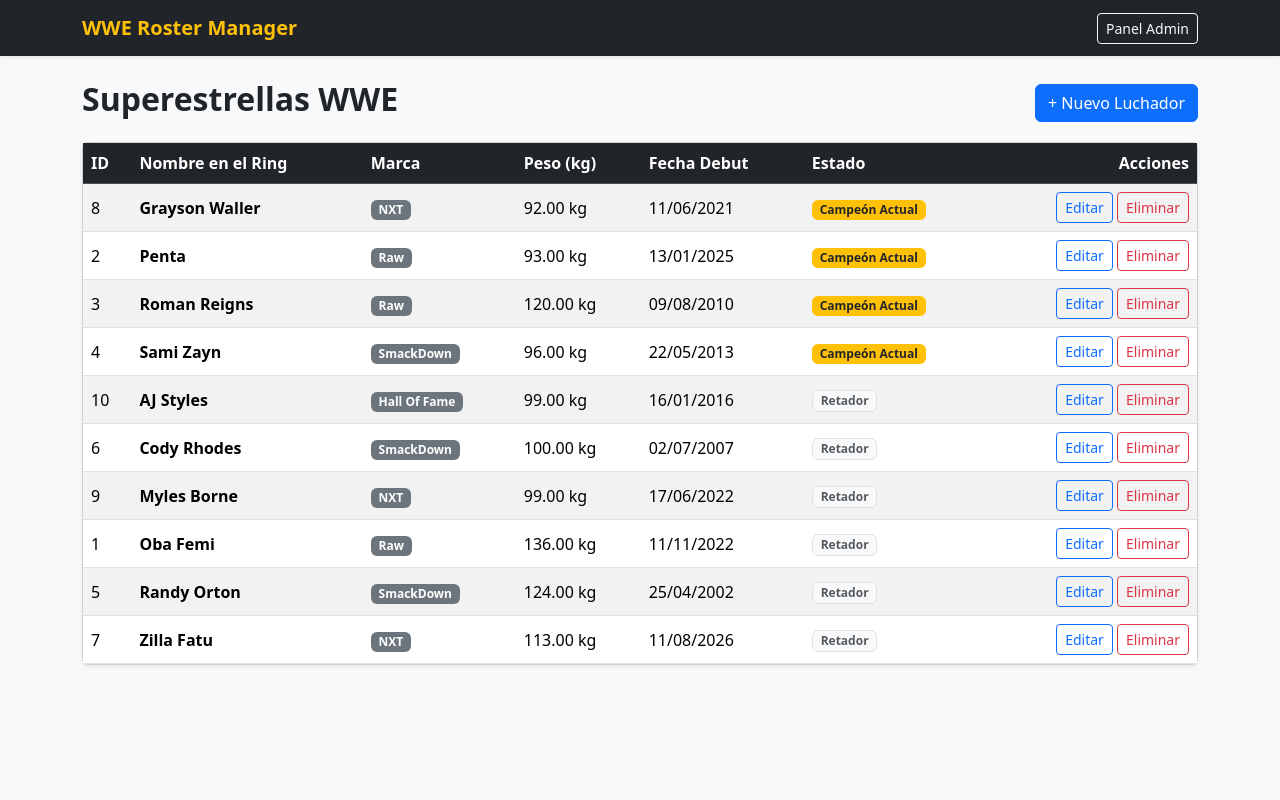
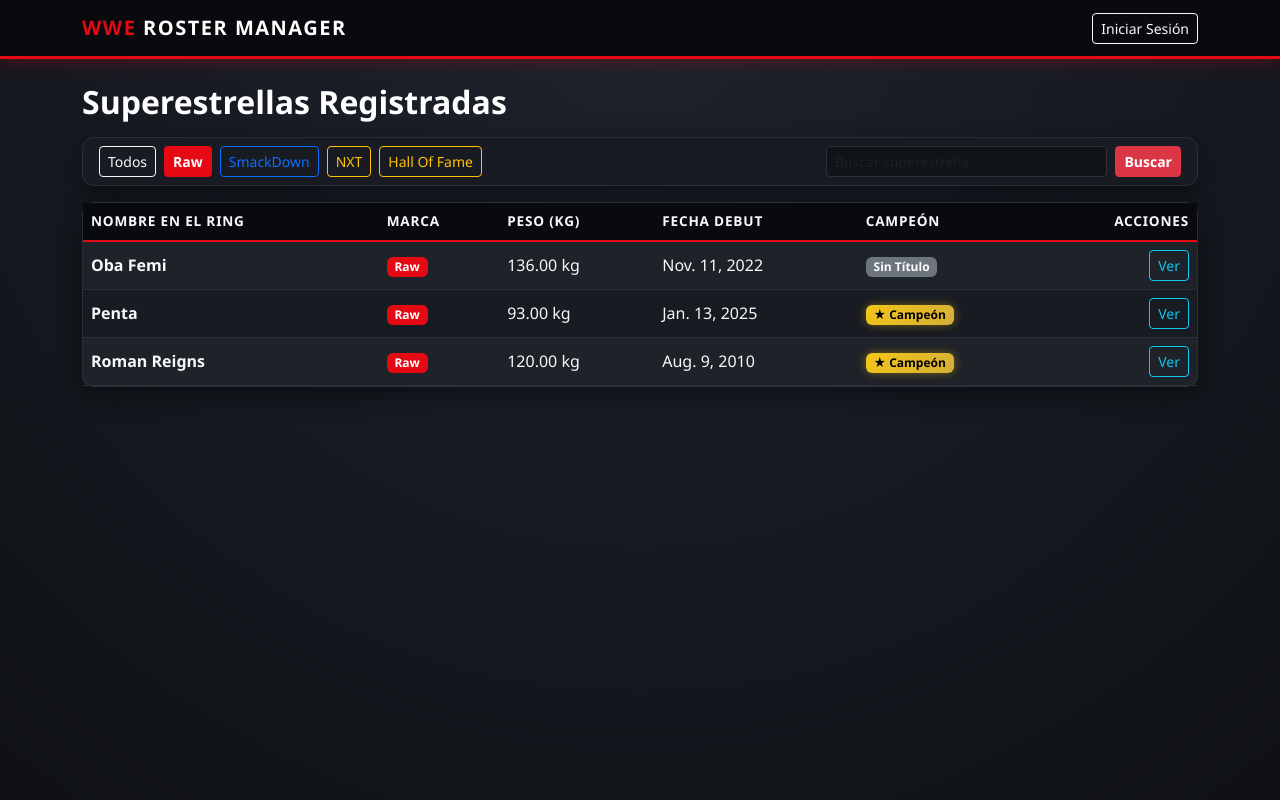
Before and after one commit to genoz999/eva3, a Django app: page /?marca=Raw in a window 1280 px wide. Run offline with Django 5.2, Linux system fonts and the light colour scheme; data comes from the database, SQL or seed files in the repository.

Commit message:
Agrega filtros por marca y buscador en el roster

```diff
--- a/bd_wwe/settings.py
+++ b/bd_wwe/settings.py
@@ -133,3 +133,7 @@ MAILERS = {
 
 from django.db.backends.base.base import BaseDatabaseWrapper
 BaseDatabaseWrapper.check_database_version_supported = lambda self: None
+
+LOGIN_URL = 'login'
+LOGIN_REDIRECT_URL = 'luchador_list'
+LOGOUT_REDIRECT_URL = 'luchador_list'
--- a/bd_wwe/urls.py
+++ b/bd_wwe/urls.py
@@ -3,5 +3,6 @@ from django.urls import path, include
 
 urlpatterns = [
     path('admin/', admin.site.urls),
+    path('accounts/', include('django.contrib.auth.urls')),
     path('', include('luchadores.urls')),
 ]
--- a/luchadores/admin.py
+++ b/luchadores/admin.py
@@ -3,10 +3,12 @@ from .models import Marca, Luchador
 
 @admin.register(Marca)
 class MarcaAdmin(admin.ModelAdmin):
-    list_display = ('id', 'nombre')
+    list_display = ('id', 'nombre', 'descripcion')
+    list_filter = ('nombre',)
+    search_fields = ('nombre', 'descripcion')
 
 @admin.register(Luchador)
 class LuchadorAdmin(admin.ModelAdmin):
     list_display = ('id', 'nombre_ring', 'marca', 'peso_kg', 'fecha_debut', 'es_campeon')
-    list_filter = ('es_campeon', 'marca')
+    list_filter = ('marca', 'es_campeon')
     search_fields = ('nombre_ring',)
--- a/luchadores/models.py
+++ b/luchadores/models.py
@@ -1,6 +1,5 @@
 from django.db import models
 
-# Create your models here.
 class Marca(models.Model):
     nombre = models.CharField(max_length=50, unique=True, verbose_name="Nombre de la marca")
     descripcion = models.TextField(blank=True, null=True, verbose_name="Descripcion")
--- /dev/null
+++ b/luchadores/static/css/estilos.css
@@ -0,0 +1,120 @@
+:root {
+    --wwe-dark: #0f1115;
+    --wwe-card: #181b22;
+    --wwe-red: #e50914;
+    --wwe-gold: #f5c518;
+    --wwe-border: #2a2f3a;
+}
+
+body {
+    background: radial-gradient(circle at top, #1d222d 0%, var(--wwe-dark) 100%);
+    color: #e9ecef;
+    min-height: 100vh;
+    font-family: 'Segoe UI', system-ui, -apple-system, sans-serif;
+}
+
+.navbar-wwe {
+    background-color: #090a0d !important;
+    border-bottom: 3px solid var(--wwe-red);
+    box-shadow: 0 4px 15px rgba(229, 9, 20, 0.25);
+}
+
+.navbar-brand {
+    letter-spacing: 1.5px;
+}
+
+.brand-accent {
+    color: var(--wwe-red);
+}
+
+.card-wwe {
+    background-color: var(--wwe-card);
+    border: 1px solid var(--wwe-border);
+    border-radius: 12px;
+    box-shadow: 0 8px 24px rgba(0, 0, 0, 0.45);
+    color: #e9ecef;
+}
+
+.table-wwe {
+    color: #f8f9fa !important;
+    --bs-table-color: #f8f9fa;
+    --bs-table-bg: transparent;
+    --bs-table-striped-color: #f8f9fa;
+    --bs-table-striped-bg: rgba(255, 255, 255, 0.03);
+    --bs-table-hover-color: #ffffff;
+    --bs-table-hover-bg: rgba(229, 9, 20, 0.15);
+    border-color: var(--wwe-border);
+}
+
+.table-wwe th,
+.table-wwe td {
+    color: #f8f9fa !important;
+}
+
+.table-wwe thead {
+    background-color: #090a0d;
+    border-bottom: 2px solid var(--wwe-red);
+    text-transform: uppercase;
+    font-size: 0.85rem;
+    letter-spacing: 0.8px;
+}
+
+.badge-champion {
+    background: linear-gradient(135deg, #f5c518 0%, #d4af37 100%);
+    color: #000;
+    font-weight: 700;
+    box-shadow: 0 0 10px rgba(245, 197, 24, 0.4);
+}
+
+/* Ajuste para inputs y formularios en modo oscuro */
+.form-control, .form-select {
+    background-color: #101318;
+    border: 1px solid var(--wwe-border);
+    color: #fff;
+}
+
+.form-control:focus, .form-select:focus {
+    background-color: #101318;
+    color: #fff;
+    border-color: var(--wwe-red);
+    box-shadow: 0 0 0 0.25rem rgba(229, 9, 20, 0.25);
+}
+
+.list-group-item {
+    background-color: transparent;
+    color: #e9ecef;
+    border-color: var(--wwe-border);
+}
+
+/* Colores personalizados por Marca WWE */
+.badge-marca-raw {
+    background-color: #e50914;
+    color: #ffffff;
+    font-weight: 700;
+}
+
+.badge-marca-smackdown {
+    background-color: #0d6efd;
+    color: #ffffff;
+    font-weight: 700;
+}
+
+.badge-marca-nxt {
+    background-color: #ffc107;
+    color: #000000;
+    font-weight: 700;
+}
+
+.badge-marca-hall-of-fame {
+    background: linear-gradient(135deg, #f5c518 0%, #b8860b 100%);
+    color: #000000;
+    font-weight: 800;
+    border: 1px solid #ffe066;
+    box-shadow: 0 0 8px rgba(245, 197, 24, 0.5);
+}
+
+/* Color por defecto si agregas otra marca distinta */
+.badge-marca-default {
+    background-color: #6c757d;
+    color: #ffffff;
+}
--- a/luchadores/templates/luchadores/base.html
+++ b/luchadores/templates/luchadores/base.html
@@ -1,26 +1,45 @@
+{% load static %}
 <!DOCTYPE html>
 <html lang="es">
 <head>
     <meta charset="UTF-8">
     <meta name="viewport" content="width=device-width, initial-scale=1.0">
-    <title>Gestión Roster WWE</title>
-    <!-- Bootstrap 5 CDN -->
+    <title>{% block title %}Gestión Roster WWE{% endblock %}</title>
     <link href="https://cdn.jsdelivr.net/npm/bootstrap@5.3.3/dist/css/bootstrap.min.css" rel="stylesheet">
+    <link rel="stylesheet" href="{% static 'css/estilos.css' %}">
 </head>
-<body class="bg-light">
-
-    <nav class="navbar navbar-expand-lg navbar-dark bg-dark mb-4 shadow-sm">
+<body>
+    <nav class="navbar navbar-expand-lg navbar-dark bg-dark navbar-wwe mb-4">
         <div class="container">
-            <a class="navbar-brand fw-bold text-warning" href="{% url 'luchador_list' %}">WWE Roster Manager</a>
-            <div class="d-flex">
-                <a href="/admin/" class="btn btn-outline-light btn-sm" target="_blank">Panel Admin</a>
+            <a class="navbar-brand fw-bold text-uppercase" href="{% url 'luchador_list' %}">
+                <span class="brand-accent">WWE</span> Roster Manager
+            </a>
+            <div class="d-flex align-items-center gap-2">
+                {% if user.is_authenticated %}
+                    <span class="text-light me-2 small">Hola, <strong>{{ user.username }}</strong></span>
+                    <a href="{% url 'admin:index' %}" class="btn btn-outline-warning btn-sm">Admin</a>
+                    <form method="post" action="{% url 'logout' %}" class="d-inline">
+                        {% csrf_token %}
+                        <button type="submit" class="btn btn-danger btn-sm">Cerrar Sesión</button>
+                    </form>
+                {% else %}
+                    <a href="{% url 'login' %}" class="btn btn-outline-light btn-sm">Iniciar Sesión</a>
+                {% endif %}
             </div>
         </div>
     </nav>
 
     <div class="container">
-        {% block content %}
-        {% endblock %}
+        {% if messages %}
+            {% for message in messages %}
+                <div class="alert alert-{{ message.tags }} alert-dismissible fade show" role="alert">
+                    {{ message }}
+                    <button type="button" class="btn-close" data-bs-dismiss="alert" aria-label="Cerrar"></button>
+                </div>
+            {% endfor %}
+        {% endif %}
+
+        {% block content %}{% endblock %}
     </div>
 
     <script src="https://cdn.jsdelivr.net/npm/bootstrap@5.3.3/dist/js/bootstrap.bundle.min.js"></script>
--- a/luchadores/templates/luchadores/luchador_list.html
+++ b/luchadores/templates/luchadores/luchador_list.html
@@ -1,49 +1,113 @@
 {% extends 'luchadores/base.html' %}
+
+{% block title %}Roster Oficial WWE{% endblock %}
 
 {% block content %}
 <div class="d-flex justify-content-between align-items-center mb-3">
-    <h2 class="fw-bold">Superestrellas WWE</h2>
-    <a href="{% url 'luchador_create' %}" class="btn btn-primary">+ Nuevo Luchador</a>
+    <h2 class="fw-bold text-white mb-0">Superestrellas Registradas</h2>
+    {% if user.is_authenticated %}
+        <a href="{% url 'luchador_create' %}" class="btn btn-success fw-semibold">+ Nuevo Luchador</a>
+    {% endif %}
 </div>
 
-<div class="card shadow-sm">
+<!-- Barra de Filtros y Búsqueda -->
+<div class="card card-wwe mb-3">
+    <div class="card-body py-2">
+        <div class="row g-2 align-items-center">
+            <!-- Botones por Marca -->
+            <div class="col-md-8 d-flex flex-wrap gap-2">
+                <a href="{% url 'luchador_list' %}"
+                   class="btn btn-sm {% if not marca_actual %}btn-light fw-bold{% else %}btn-outline-light{% endif %}">
+                    Todos
+                </a>
+                <a href="?marca=Raw{% if busqueda_actual %}&q={{ busqueda_actual }}{% endif %}"
+                   class="btn btn-sm {% if marca_actual|lower == 'raw' %}badge-marca-raw{% else %}btn-outline-danger{% endif %}">
+                    Raw
+                </a>
+                <a href="?marca=SmackDown{% if busqueda_actual %}&q={{ busqueda_actual }}{% endif %}"
+                   class="btn btn-sm {% if marca_actual|lower == 'smackdown' %}badge-marca-smackdown{% else %}btn-outline-primary{% endif %}">
+                    SmackDown
+                </a>
+                <a href="?marca=NXT{% if busqueda_actual %}&q={{ busqueda_actual }}{% endif %}"
+                   class="btn btn-sm {% if marca_actual|lower == 'nxt' %}badge-marca-nxt{% else %}btn-outline-warning{% endif %}">
+                    NXT
+                </a>
+                <a href="?marca=Hall Of Fame{% if busqueda_actual %}&q={{ busqueda_actual }}{% endif %}"
+                   class="btn btn-sm {% if marca_actual|lower == 'hall of fame' %}badge-marca-hall-of-fame{% else %}btn-outline-warning{% endif %}">
+                    Hall Of Fame
+                </a>
+            </div>
+
+            <!-- Buscador por Nombre -->
+            <div class="col-md-4">
+                <form method="get" class="d-flex gap-2">
+                    {% if marca_actual %}
+                        <input type="hidden" name="marca" value="{{ marca_actual }}">
+                    {% endif %}
+                    <input type="text" name="q" value="{{ busqueda_actual }}"
+                           class="form-control form-control-sm"
+                           placeholder="Buscar superestrella...">
+                    <button type="submit" class="btn btn-sm btn-danger fw-semibold">Buscar</button>
+                </form>
+            </div>
+        </div>
+    </div>
+</div>
+
+<!-- Tabla del Roster -->
+<div class="card card-wwe">
     <div class="card-body p-0">
         <div class="table-responsive">
-            <table class="table table-striped table-hover mb-0 align-middle">
-                <thead class="table-dark">
+            <table class="table table-wwe table-hover table-striped mb-0 align-middle">
+                <thead>
                     <tr>
-                        <th>ID</th>
                         <th>Nombre en el Ring</th>
                         <th>Marca</th>
                         <th>Peso (kg)</th>
                         <th>Fecha Debut</th>
-                        <th>Estado</th>
+                        <th>Campeón</th>
                         <th class="text-end">Acciones</th>
                     </tr>
                 </thead>
                 <tbody>
                     {% for luchador in luchadores %}
                     <tr>
-                        <td>{{ luchador.id }}</td>
-                        <td class="fw-semibold">{{ luchador.nombre_ring }}</td>
-                        <td><span class="badge bg-secondary">{{ luchador.marca.nombre }}</span></td>
+                        <td class="fw-semibold text-white">{{ luchador.nombre_ring }}</td>
+                        <td>
+                            {% if luchador.marca.nombre|lower == 'raw' %}
+                                <span class="badge badge-marca-raw">{{ luchador.marca }}</span>
+                            {% elif luchador.marca.nombre|lower == 'smackdown' %}
+                                <span class="badge badge-marca-smackdown">{{ luchador.marca }}</span>
+                            {% elif luchador.marca.nombre|lower == 'nxt' %}
+                                <span class="badge badge-marca-nxt">{{ luchador.marca }}</span>
+                            {% elif luchador.marca.nombre|lower == 'hall of fame' %}
+                                <span class="badge badge-marca-hall-of-fame">{{ luchador.marca }}</span>
+                            {% else %}
+                                <span class="badge badge-marca-default">{{ luchador.marca }}</span>
+                            {% endif %}
+                        </td>
                         <td>{{ luchador.peso_kg }} kg</td>
-                        <td>{{ luchador.fecha_debut|date:"d/m/Y" }}</td>
+                        <td>{{ luchador.fecha_debut }}</td>
                         <td>
                             {% if luchador.es_campeon %}
-                                <span class="badge bg-warning text-dark">Campeón Actual</span>
+                                <span class="badge badge-champion">★ Campeón</span>
                             {% else %}
-                                <span class="badge bg-light text-muted border">Retador</span>
+                                <span class="badge bg-secondary">Sin Título</span>
                             {% endif %}
                         </td>
                         <td class="text-end">
-                            <a href="{% url 'luchador_update' luchador.pk %}" class="btn btn-sm btn-outline-primary">Editar</a>
-                            <a href="{% url 'luchador_delete' luchador.pk %}" class="btn btn-sm btn-outline-danger">Eliminar</a>
+                            <a href="{% url 'luchador_detail' luchador.pk %}" class="btn btn-outline-info btn-sm">Ver</a>
+                            {% if user.is_authenticated %}
+                                <a href="{% url 'luchador_update' luchador.pk %}" class="btn btn-outline-warning btn-sm">Editar</a>
+                                <a href="{% url 'luchador_delete' luchador.pk %}" class="btn btn-outline-danger btn-sm">Eliminar</a>
+                            {% endif %}
                         </td>
                     </tr>
                     {% empty %}
                     <tr>
-                        <td colspan="7" class="text-center py-4 text-muted">No hay luchadores registrados aún.</td>
+                        <td colspan="6" class="text-center py-4 text-secondary">
+                            No se encontraron luchadores con ese filtro.
+                        </td>
                     </tr>
                     {% endfor %}
                 </tbody>
--- a/luchadores/urls.py
+++ b/luchadores/urls.py
@@ -1,6 +1,7 @@
 from django.urls import path
 from .views import (
     LuchadorListView,
+    LuchadorDetailView,
     LuchadorCreateView,
     LuchadorUpdateView,
     LuchadorDeleteView,
@@ -8,6 +9,7 @@ from .views import (
 
 urlpatterns = [
     path('', LuchadorListView.as_view(), name='luchador_list'),
+    path('detalle/<int:pk>/', LuchadorDetailView.as_view(), name='luchador_detail'),
     path('nuevo/', LuchadorCreateView.as_view(), name='luchador_create'),
     path('editar/<int:pk>/', LuchadorUpdateView.as_view(), name='luchador_update'),
     path('eliminar/<int:pk>/', LuchadorDeleteView.as_view(), name='luchador_delete'),
--- a/luchadores/views.py
+++ b/luchadores/views.py
@@ -1,7 +1,11 @@
 from django.urls import reverse_lazy
-from django.views.generic import ListView, CreateView, UpdateView, DeleteView
+from django.contrib import messages
+from django.contrib.auth.mixins import LoginRequiredMixin
+from django.contrib.messages.views import SuccessMessageMixin
+from django.views.generic import ListView, DetailView, CreateView, UpdateView, DeleteView
 from .models import Luchador
 from .forms import LuchadorForm
+
 
 class LuchadorListView(ListView):
     model = Luchador
@@ -9,25 +13,51 @@ class LuchadorListView(ListView):
     context_object_name = 'luchadores'
 
     def get_queryset(self):
-        # Optimización SQL: trae la Marca en la misma consulta (INNER JOIN)
-        return Luchador.objects.select_related('marca').all().order_by('-es_campeon', 'nombre_ring')
+        queryset = Luchador.objects.select_related('marca').order_by('nombre_ring')
+        marca = self.request.GET.get('marca')
+        busqueda = self.request.GET.get('q')
+
+        if marca:
+            queryset = queryset.filter(marca__nombre__iexact=marca)
+        if busqueda:
+            queryset = queryset.filter(nombre_ring__icontains=busqueda)
+
+        return queryset
+
+    def get_context_data(self, **kwargs):
+        context = super().get_context_data(**kwargs)
+        context['marca_actual'] = self.request.GET.get('marca', '')
+        context['busqueda_actual'] = self.request.GET.get('q', '')
+        return context
 
 
-class LuchadorCreateView(CreateView):
+class LuchadorDetailView(DetailView):
+    model = Luchador
+    template_name = 'luchadores/luchador_detail.html'
+    context_object_name = 'luchador'
+
+
+class LuchadorCreateView(LoginRequiredMixin, SuccessMessageMixin, CreateView):
     model = Luchador
     form_class = LuchadorForm
     template_name = 'luchadores/luchador_form.html'
     success_url = reverse_lazy('luchador_list')
+    success_message = "Luchador '%(nombre_ring)s' registrado exitosamente."
 
 
-class LuchadorUpdateView(UpdateView):
+class LuchadorUpdateView(LoginRequiredMixin, SuccessMessageMixin, UpdateView):
     model = Luchador
     form_class = LuchadorForm
     template_name = 'luchadores/luchador_form.html'
     success_url = reverse_lazy('luchador_list')
+    success_message = "Datos de '%(nombre_ring)s' actualizados correctamente."
 
 
-class LuchadorDeleteView(DeleteView):
+class LuchadorDeleteView(LoginRequiredMixin, DeleteView):
     model = Luchador
     template_name = 'luchadores/luchador_confirm_delete.html'
     success_url = reverse_lazy('luchador_list')
+
+    def form_valid(self, form):
+        messages.success(self.request, f"El luchador '{self.object.nombre_ring}' fue eliminado del roster.")
+        return super().form_valid(form)
```
Also changed, not shown: luchadores/templates/luchadores/luchador_detail.html (added, +42 -0 lines), luchadores/templates/registration/login.html (added, +38 -0 lines), poblar_wwe.py (added, +54 -0 lines).
